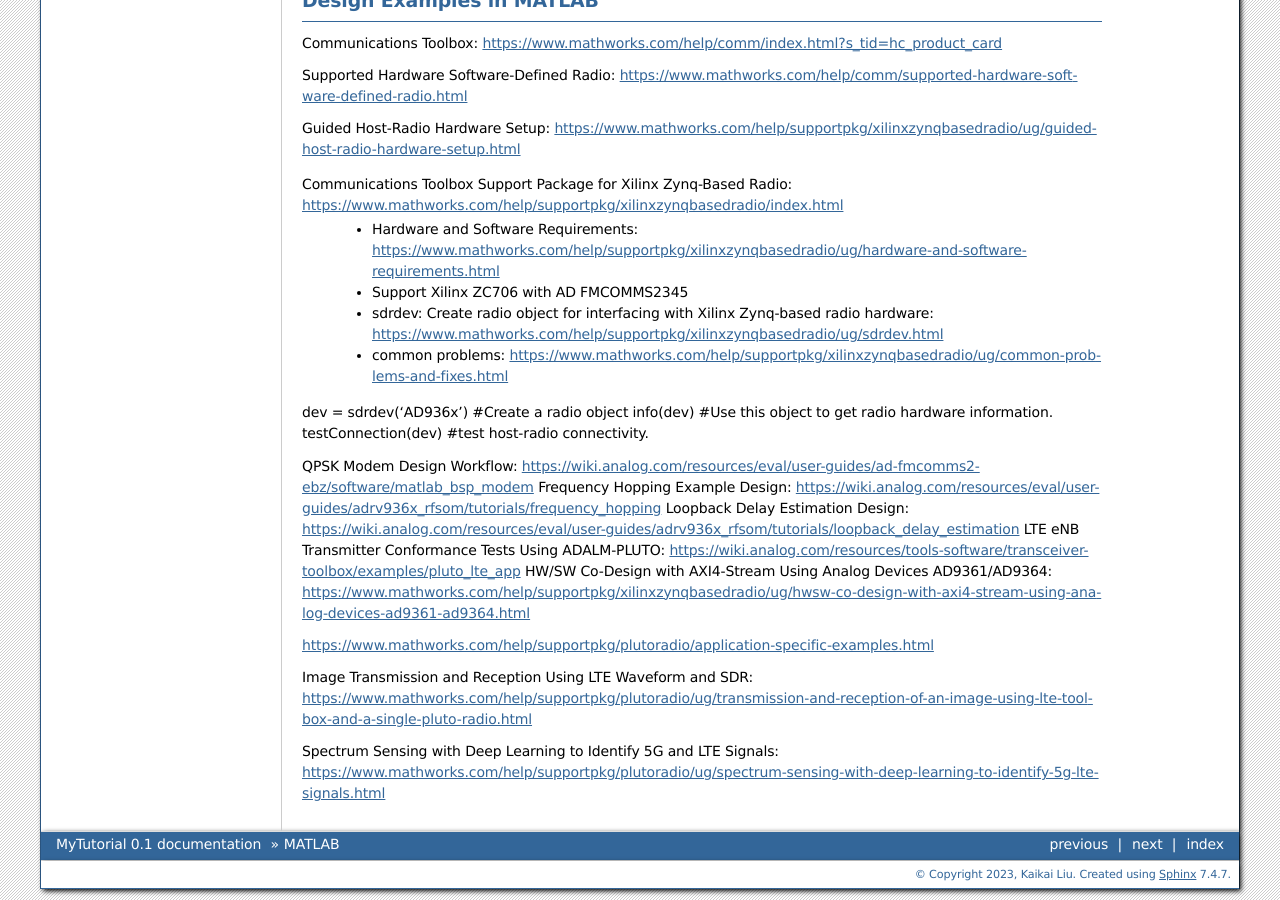
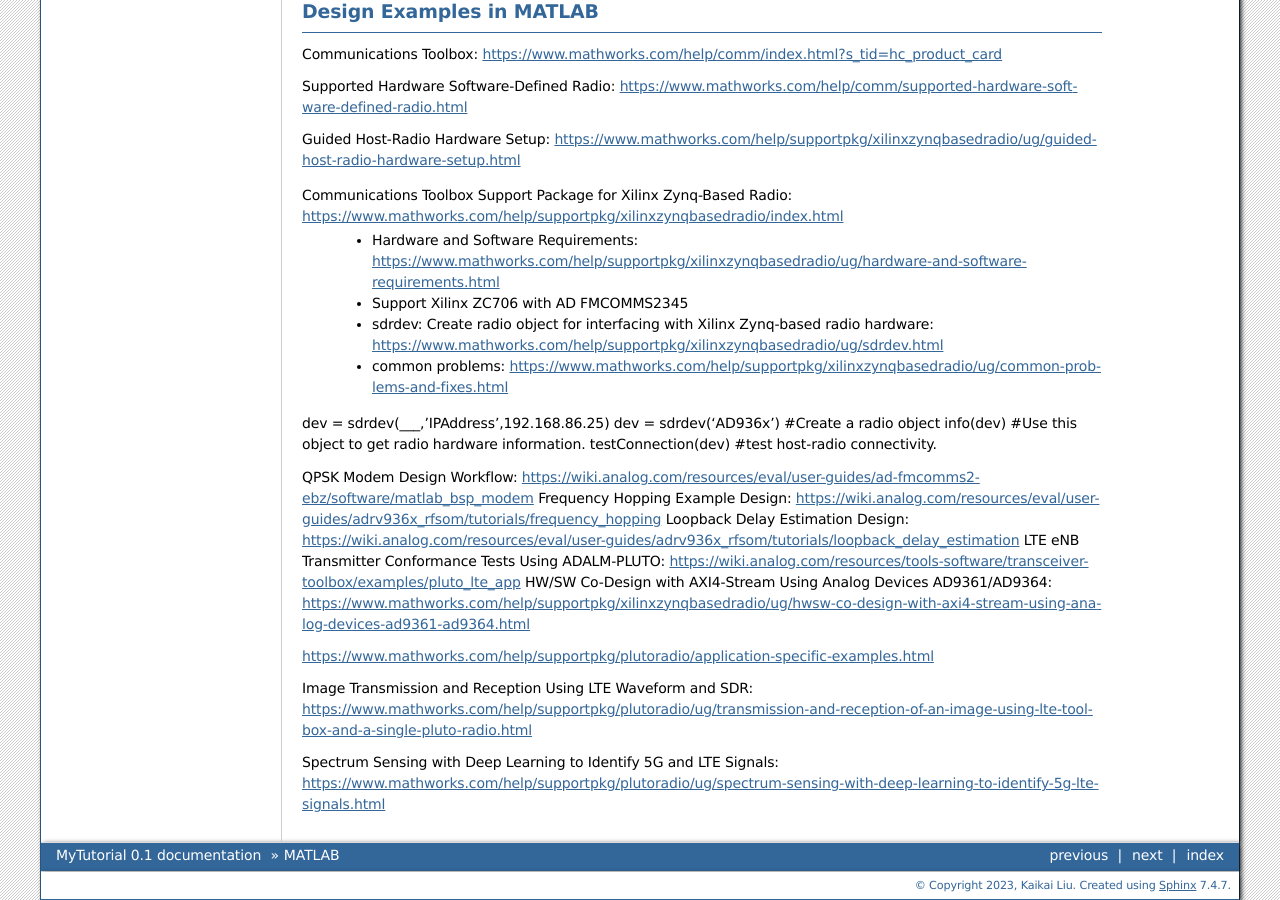
Before and after one commit to lkk688/mytutorial, a Sphinx documentation site: the page built from docs/source/MATLAB.rst, in a window 1280 px wide and 900 px high, scrolled down 3153 px. Built offline with Sphinx 7.4.7, drawn with Linux system fonts in a browser that asks for light colours.

Commit message:
update MATLAB

```diff
--- a/docs/source/MATLAB.rst
+++ b/docs/source/MATLAB.rst
@@ -113,7 +113,9 @@
     Error in adi.common.RxTx/setupImpl (line 117)
                 setupImpl@matlabshared.libiio.base(obj);
 
-iio_attr -u ip:192.168.1.10 -d
+.. code-block:: console
+
+    iio_attr -u ip:192.168.1.10 -d
 
 
 https://github.com/analogdevicesinc/TransceiverToolbox/blob/master/%2Badi/%2BADRV9009/Rx.m
@@ -153,6 +155,7 @@
     * sdrdev: Create radio object for interfacing with Xilinx Zynq-based radio hardware: https://www.mathworks.com/help/supportpkg/xilinxzynqbasedradio/ug/sdrdev.html
     * common problems: https://www.mathworks.com/help/supportpkg/xilinxzynqbasedradio/ug/common-problems-and-fixes.html
 
+dev = sdrdev(___,'IPAddress',192.168.86.25)
 dev = sdrdev('AD936x') #Create a radio object
 info(dev) #Use this object to get radio hardware information.
 testConnection(dev) #test host-radio connectivity.
```
